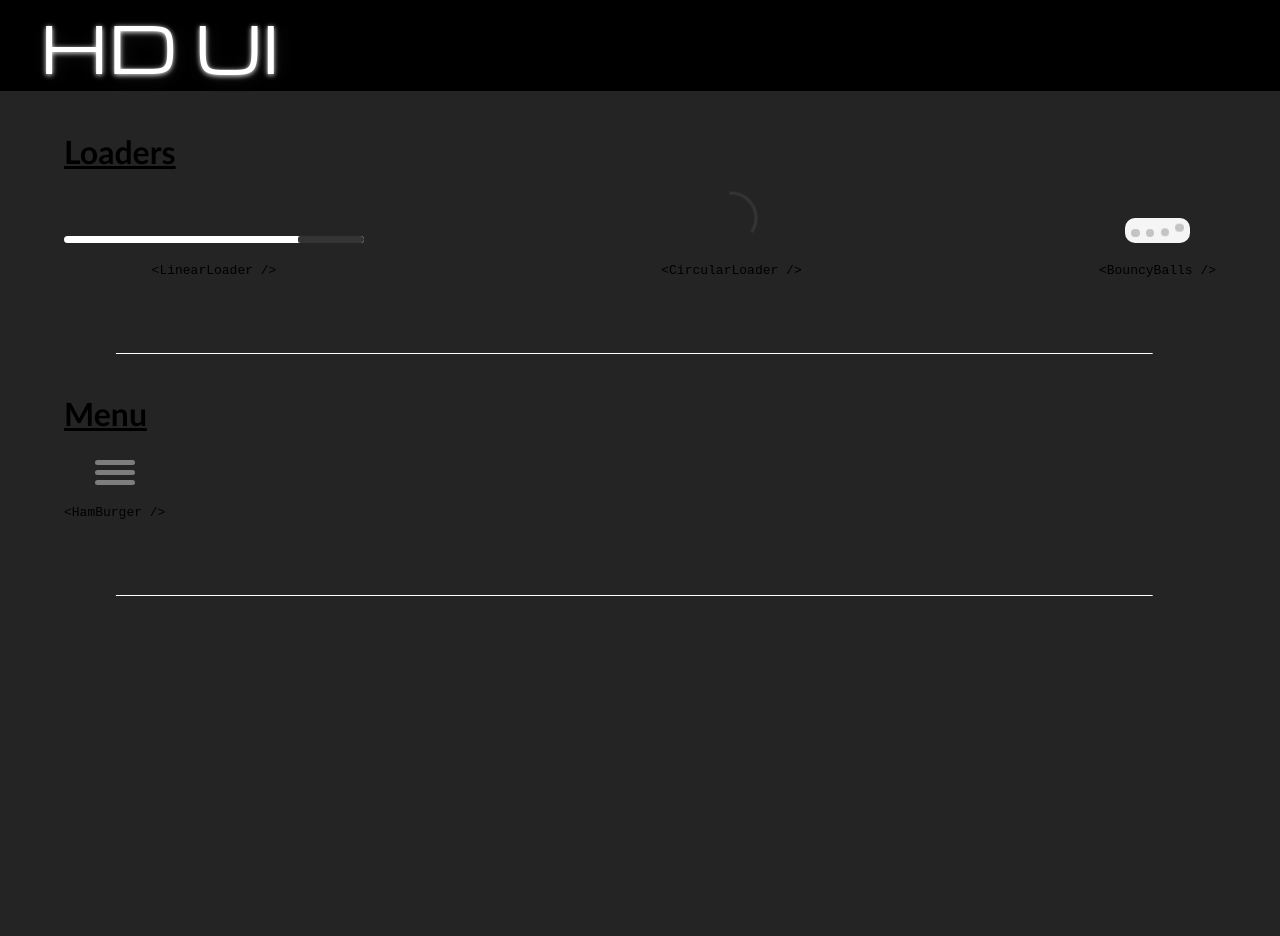
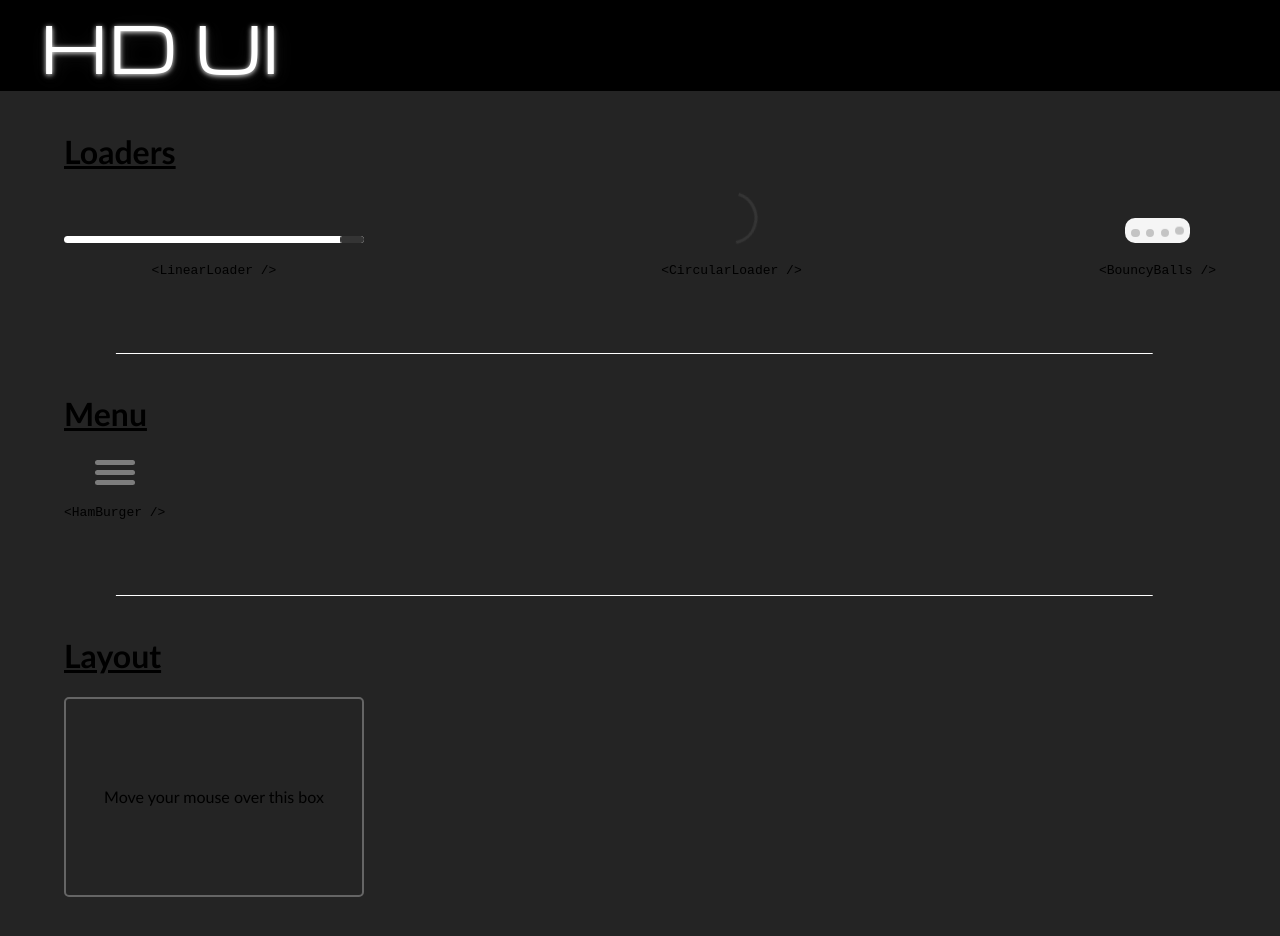
Before and after one commit to regex5440/hd-ui, a React (Vite) app: page / in a window 1280 px wide. Shown: the top 936 px of the page. Before the commit the page ends 800 px from the top, so only its background shows below. Built offline with nearby package versions, Linux system fonts and the light colour scheme.

Commit message:
Added Layout > TorchBox

```diff
--- /dev/null
+++ b/src/components/Layout/TorchBox/TorchBox.jsx
@@ -0,0 +1,35 @@
+import React, { useRef } from "react";
+import './style.sass';
+
+const TorchBox = ({ style, children, height, width }) => {
+    const torch = useRef(null);
+    const showTorch = () => {
+        torch.current.style.visibility = 'visible';
+        torch.current.style.opacity = 1
+    }
+    const hideTorch = () => {
+        torch.current.style.visibility = 'hidden';
+        torch.current.style.opacity = 0
+    }
+    const moveTorch = (event) => {
+        event.stopPropagation();
+        let torchHeight = torch.current.offsetHeight,
+            torchWidth = torch.current.offsetWidth;
+        const { nativeEvent: e } = event;
+        torch.current.style.transform = `translate(${e.offsetX - torchWidth / 2}px, ${e.offsetY - torchHeight / 2}px)`;
+    }
+    const outerBoxStyle = () => {
+        if (height && width) return { height, width };
+        else if (height) return { height };
+        else if (width) return { width };
+    }
+
+    return <div className="hd-ui-torchbox torch-box-container" onMouseOver={showTorch} onMouseOut={hideTorch} onMouseMove={moveTorch} style={outerBoxStyle()} >
+        <div ref={torch} className="torch-shadow"></div>
+        <div className="torch-box-container__child-container" style={style}>
+            {children}
+        </div>
+    </div>
+}
+
+export default TorchBox;
--- /dev/null
+++ b/src/components/Layout/TorchBox/style.sass
@@ -0,0 +1,26 @@
+$torch-color: rgba(173, 173, 173, 0.477)
+.torch-box-container
+    height: 200px
+    width: 300px
+    border: 2px solid $torch-color
+    border-radius: 5px
+    position: relative
+    overflow: hidden
+    box-sizing: border-box
+    .torch-shadow
+        position: absolute
+        height: 100%
+        width: 100%
+        border-radius: 50%
+        box-shadow: 0px 0px 40px $torch-color, -0px -0px 40px $torch-color
+        background-color: $torch-color
+        filter: blur(60px)
+        pointer-events: none
+        appearance: none
+        visibility: hidden
+        opacity: 0
+        transition: visibility 0.5s, opacity 0.5s
+    &__child-container
+        height: 100%
+        width: 100%
+        pointer-events: none
--- /dev/null
+++ b/src/components/Layout/index.jsx
@@ -0,0 +1,3 @@
+import TorchBox from "./TorchBox/TorchBox";
+
+export { TorchBox };
--- a/src/components/ShowCase.jsx
+++ b/src/components/ShowCase.jsx
@@ -1,5 +1,5 @@
 import React from 'react'
-import { BouncyBalls, CircularLoader, LinearLoader, HamBurger } from './index'
+import { BouncyBalls, CircularLoader, LinearLoader, HamBurger, TorchBox } from './index'
 import '../style/index.sass'
 
 const ShowCase = () => {
@@ -36,8 +36,18 @@ const ShowCase = () => {
                 <h1>Menu</h1>
                 <div className='showcase__items'>
                     <div className='item'>
-                        <HamBurger onOpen={(e) => console.log('ham open')} onClose={(e) => console.log('ham close')} />
+                        <HamBurger onOpen={() => console.log('ham open')} onClose={() => console.log('ham close')} />
                         <code>{`<HamBurger />`}</code>
+                    </div>
+                </div>
+            </div>
+            <div className='showcase__types'>
+                <h1>Layout</h1>
+                <div className='showcase__items'>
+                    <div className='item'>
+                        <TorchBox style={{ display: 'grid', placeItems: 'center' }}>
+                            <div>Move your mouse over this box</div>
+                        </TorchBox>
                     </div>
                 </div>
             </div>
--- a/src/components/index.jsx
+++ b/src/components/index.jsx
@@ -1,5 +1,6 @@
 import { LinearLoader, CircularLoader, BouncyBalls } from './loaders'
 import { HamBurger } from './Menu'
+import { TorchBox } from './Layout'
 
 // Loaders
 export { LinearLoader, CircularLoader, BouncyBalls }
@@ -7,3 +8,7 @@ export { LinearLoader, CircularLoader, BouncyBalls }
 
 // Menu
 export { HamBurger }
+
+
+// Layout
+export { TorchBox }
```
